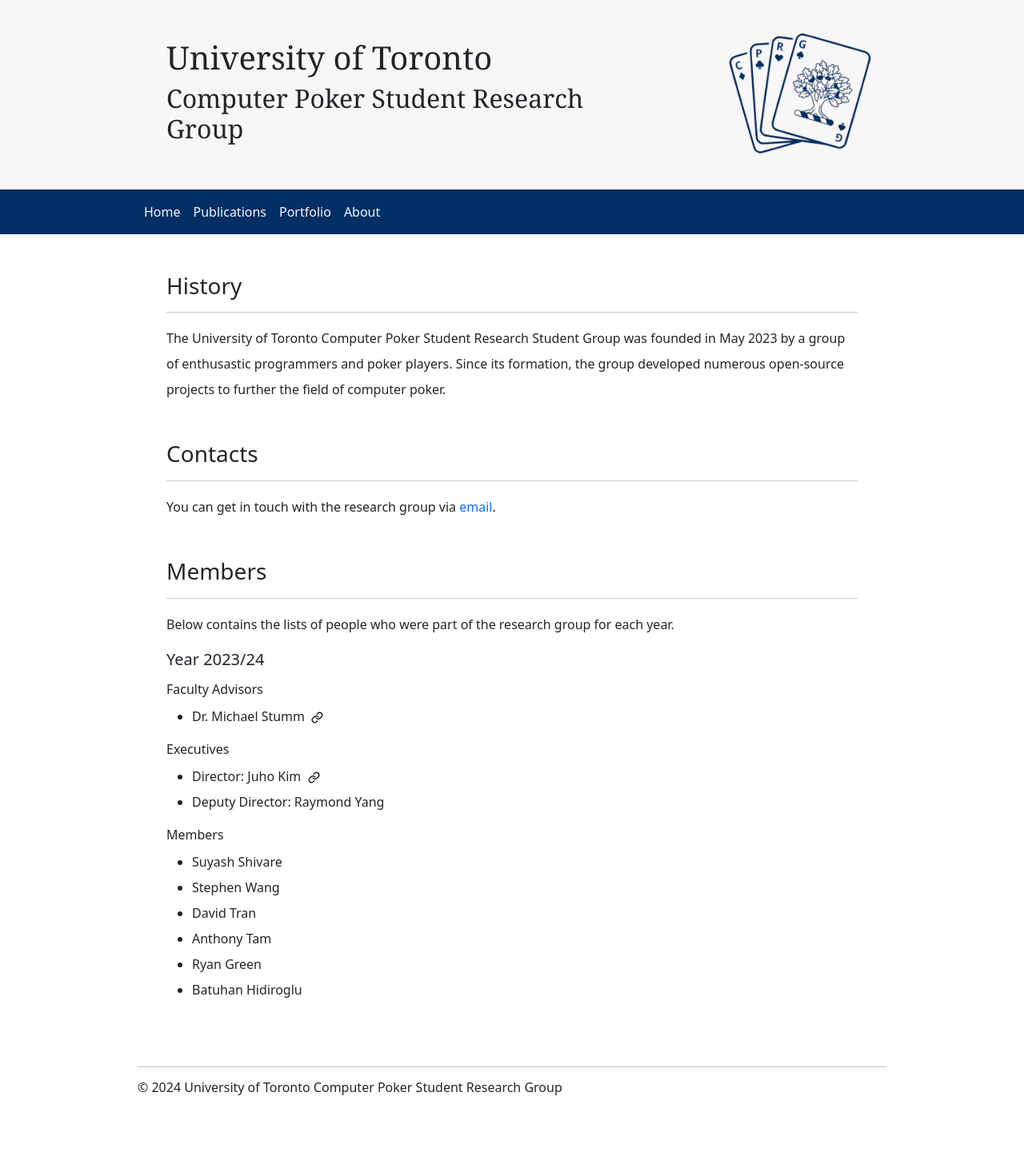
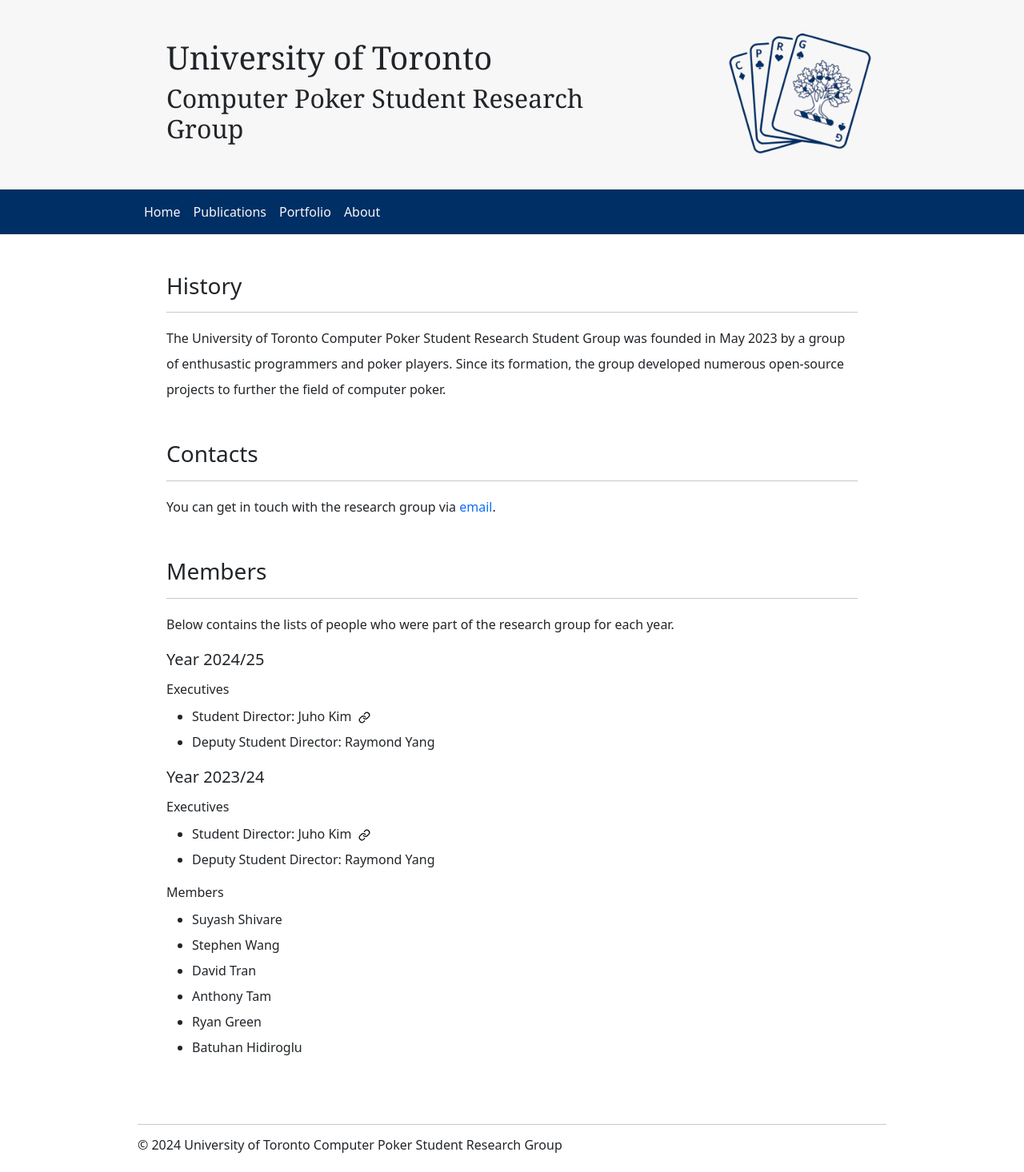
Before and after one commit to uoftcprg/uoftcprg-website, a Jekyll site: the page built from about.html, in a window 1280 px wide. Shown: the whole page at 80% size. Built offline with Jekyll 4.4.1, drawn with Linux system fonts in a browser that asks for light colours; before the commit the page ends 1394 px from its top, so only the background shows below that.

Commit message:
Update members and publications

```diff
--- a/about.html
+++ b/about.html
@@ -25,15 +25,19 @@ permalink: /about/
     Below contains the lists of people who were part of the research group for each year.
   </p>
   <div>
-    <h5 class="mb-3">Year 2023/24</h5>
-    <h6>Faculty Advisors</h6>
-    <ul>
-      <li>Dr. Michael Stumm&nbsp; <a href="https://www.ece.utoronto.ca/people/stumm-m/"><svg xmlns="http://www.w3.org/2000/svg" width="15" height="15" viewBox="0 0 24 24" fill="none" stroke="#000000" stroke-width="2" stroke-linecap="round" stroke-linejoin="round"><path d="M10 13a5 5 0 0 0 7.54.54l3-3a5 5 0 0 0-7.07-7.07l-1.72 1.71"></path><path d="M14 11a5 5 0 0 0-7.54-.54l-3 3a5 5 0 0 0 7.07 7.07l1.71-1.71"></path></svg></a></li>
-    </ul>
+    <h5 class="mb-3">Year 2024/25</h5>
     <h6>Executives</h6>
     <ul>
-      <li>Director: Juho Kim&nbsp; <a href="https://juhokim.net/"><svg xmlns="http://www.w3.org/2000/svg" width="15" height="15" viewBox="0 0 24 24" fill="none" stroke="#000000" stroke-width="2" stroke-linecap="round" stroke-linejoin="round"><path d="M10 13a5 5 0 0 0 7.54.54l3-3a5 5 0 0 0-7.07-7.07l-1.72 1.71"></path><path d="M14 11a5 5 0 0 0-7.54-.54l-3 3a5 5 0 0 0 7.07 7.07l1.71-1.71"></path></svg></a></li>
-      <li>Deputy Director: Raymond Yang</li>
+      <li>Student Director: Juho Kim&nbsp; <a href="https://juhokim.net/"><svg xmlns="http://www.w3.org/2000/svg" width="15" height="15" viewBox="0 0 24 24" fill="none" stroke="#000000" stroke-width="2" stroke-linecap="round" stroke-linejoin="round"><path d="M10 13a5 5 0 0 0 7.54.54l3-3a5 5 0 0 0-7.07-7.07l-1.72 1.71"></path><path d="M14 11a5 5 0 0 0-7.54-.54l-3 3a5 5 0 0 0 7.07 7.07l1.71-1.71"></path></svg></a></li>
+      <li>Deputy Student Director: Raymond Yang</li>
+    </ul>
+  </div>
+  <div>
+    <h5 class="mb-3">Year 2023/24</h5>
+    <h6>Executives</h6>
+    <ul>
+      <li>Student Director: Juho Kim&nbsp; <a href="https://juhokim.net/"><svg xmlns="http://www.w3.org/2000/svg" width="15" height="15" viewBox="0 0 24 24" fill="none" stroke="#000000" stroke-width="2" stroke-linecap="round" stroke-linejoin="round"><path d="M10 13a5 5 0 0 0 7.54.54l3-3a5 5 0 0 0-7.07-7.07l-1.72 1.71"></path><path d="M14 11a5 5 0 0 0-7.54-.54l-3 3a5 5 0 0 0 7.07 7.07l1.71-1.71"></path></svg></a></li>
+      <li>Deputy Student Director: Raymond Yang</li>
     </ul>
     <h6>Members</h6>
     <ul>
--- a/publications.html
+++ b/publications.html
@@ -5,7 +5,7 @@ permalink: /publications/
 ---
 
 <div class="mb-5">
-  <h3>Poker Hand History File Format Specification&nbsp; <a class="text-black" href="https://arxiv.org/abs/2312.11753"><svg xmlns="http://www.w3.org/2000/svg" width="24" height="24" viewBox="0 0 24 24" fill="none" stroke="#000000" stroke-width="2" stroke-linecap="round" stroke-linejoin="round"><path d="M10 13a5 5 0 0 0 7.54.54l3-3a5 5 0 0 0-7.07-7.07l-1.72 1.71"></path><path d="M14 11a5 5 0 0 0-7.54-.54l-3 3a5 5 0 0 0 7.07 7.07l1.71-1.71"></path></svg></a></h3>
+  <h3>Poker Hand History File Format Specification&nbsp; <a class="text-black" href="https://doi.org/10.1109/CoG60054.2024.10645611"><svg xmlns="http://www.w3.org/2000/svg" width="24" height="24" viewBox="0 0 24 24" fill="none" stroke="#000000" stroke-width="2" stroke-linecap="round" stroke-linejoin="round"><path d="M10 13a5 5 0 0 0 7.54.54l3-3a5 5 0 0 0-7.07-7.07l-1.72 1.71"></path><path d="M14 11a5 5 0 0 0-7.54-.54l-3 3a5 5 0 0 0 7.07 7.07l1.71-1.71"></path></svg></a></h3>
   <hr>
   <p>
     This paper introduces the Poker Hand History (PHH) file format, designed to standardize the recording of poker hands across different game variants. Despite poker's widespread popularity in the mainstream culture as a mind sport and its prominence in the field of artificial intelligence (AI) research as a benchmark for imperfect information AI agents, it lacks a consistent format that humans can use to document poker hands across different variants that can also easily be parsed by machines. To address this gap in the literature, we propose the PHH format which provides a concise human-readable machine-friendly representation of hand history that comprehensively captures various details of the hand, ranging from initial game parameters and actions to contextual parameters including but not limited to the venue, players, and time control information. In the supplementary, we provide 10,088 hands covering 11 different variants in the PHH format. The latest standard is available on GitHub: <a href="https://github.com/uoftcprg/phh-std">https://github.com/uoftcprg/phh-std</a>
```
Also changed, not shown: portfolio.html (+7 -7 lines).
